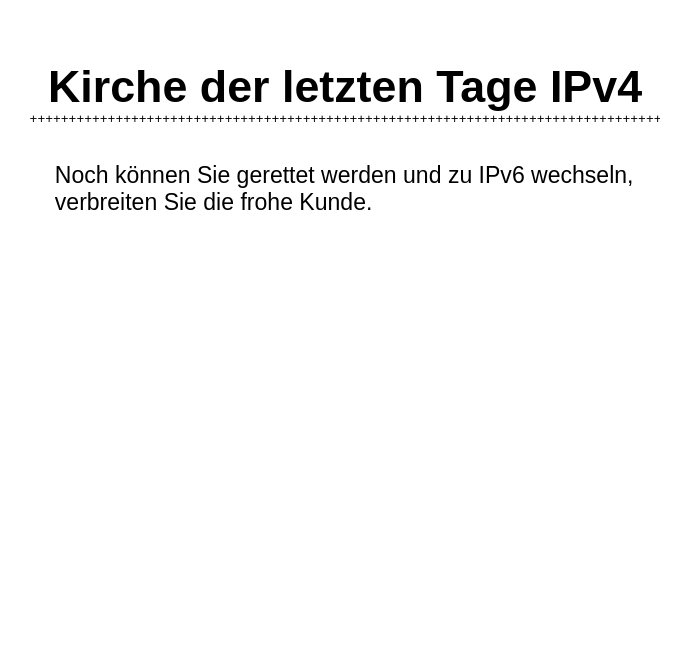
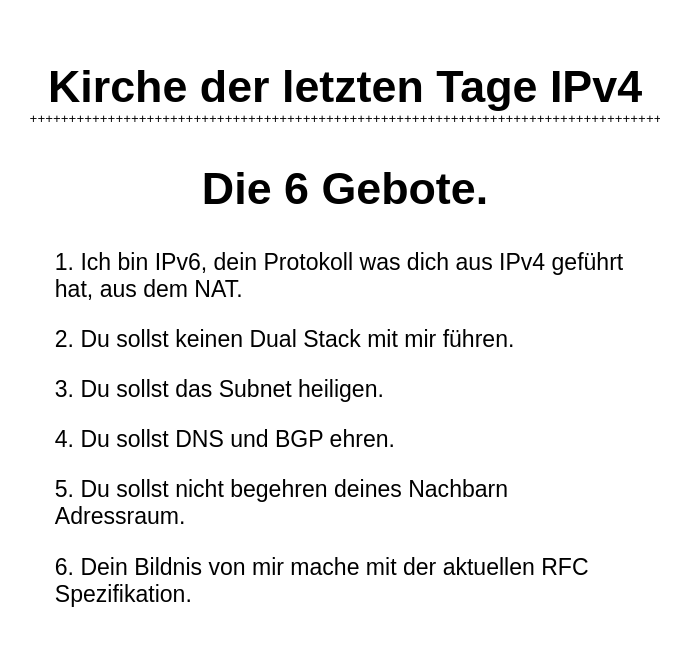
Before and after one commit to Kirche-der-letzten-Tage-IPv4/Webseite, a plain HTML site: page index.html in a window 1280 px wide. Shown: the whole page, without its empty margins (295-985 px from the left). Drawn offline with Linux system fonts and the light colour scheme.

Commit message:
Inhaltsanpassung

```diff
--- a/index.html
+++ b/index.html
@@ -58,9 +58,16 @@
         <header>
             <h1>Kirche der letzten Tage IPv4</h1>
             <div id="dynamic-line" class="line"></div>
+            <br><br>
+            <h1>Die 6 Gebote.</h1>
         </header>
         <main>
-            <p>Noch können Sie gerettet werden und zu IPv6 wechseln, verbreiten Sie die frohe Kunde.</p>
+            <p>1. Ich bin IPv6, dein Protokoll was dich aus IPv4 geführt hat, aus dem NAT.</p>
+            <p>2. Du sollst keinen Dual Stack mit mir führen.</p>
+            <p>3. Du sollst das Subnet heiligen.</p>
+            <p>4. Du sollst DNS und BGP ehren.</p>
+            <p>5. Du sollst nicht begehren deines Nachbarn Adressraum.</p>
+            <p>6. Dein Bildnis von mir mache mit der aktuellen RFC Spezifikation.</p>
         </main>
     </div>
     <script>
```
